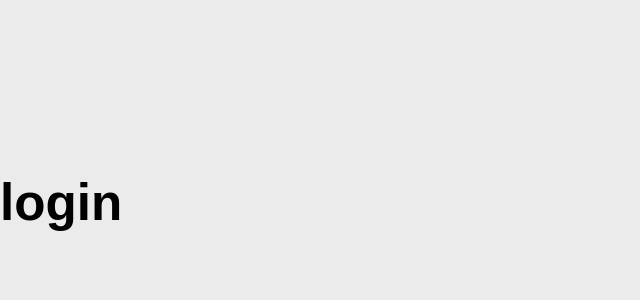
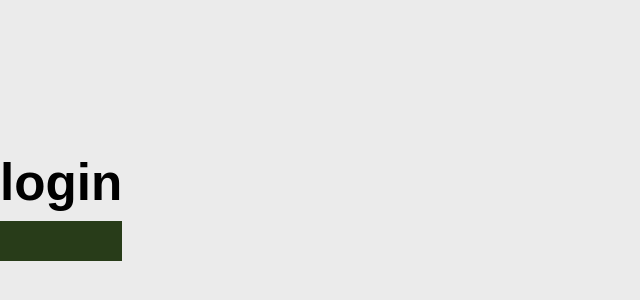
Before and after one commit to AquilaOliveira/sitepsicologo-react-python, a React (Vite) app in the folder frontend/: page /login in a window 1280 px wide. Shown: the part 192-492 px from the top of the page, without its empty margins (0-640 px from the left). Built offline with nearby package versions, Linux system fonts and the light colour scheme; a web font is replaced by a local one.

Commit message:
footer em login

```diff
--- a/frontend/src/pages/login.jsx
+++ b/frontend/src/pages/login.jsx
@@ -2,6 +2,7 @@ function Login() {
     return(
         <>
         <h1>login</h1>
+        <footer></footer>
         </>
     )
 }
```
